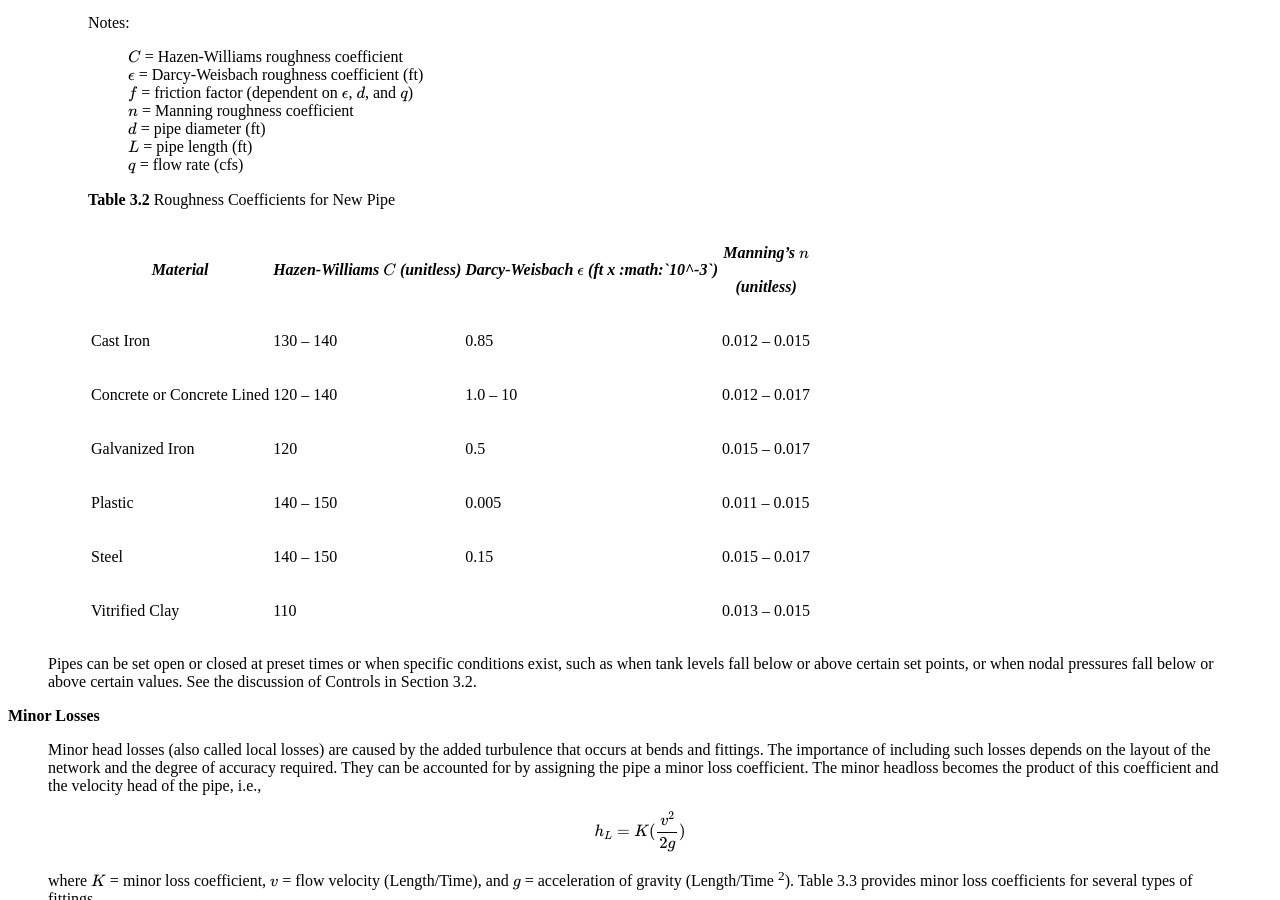
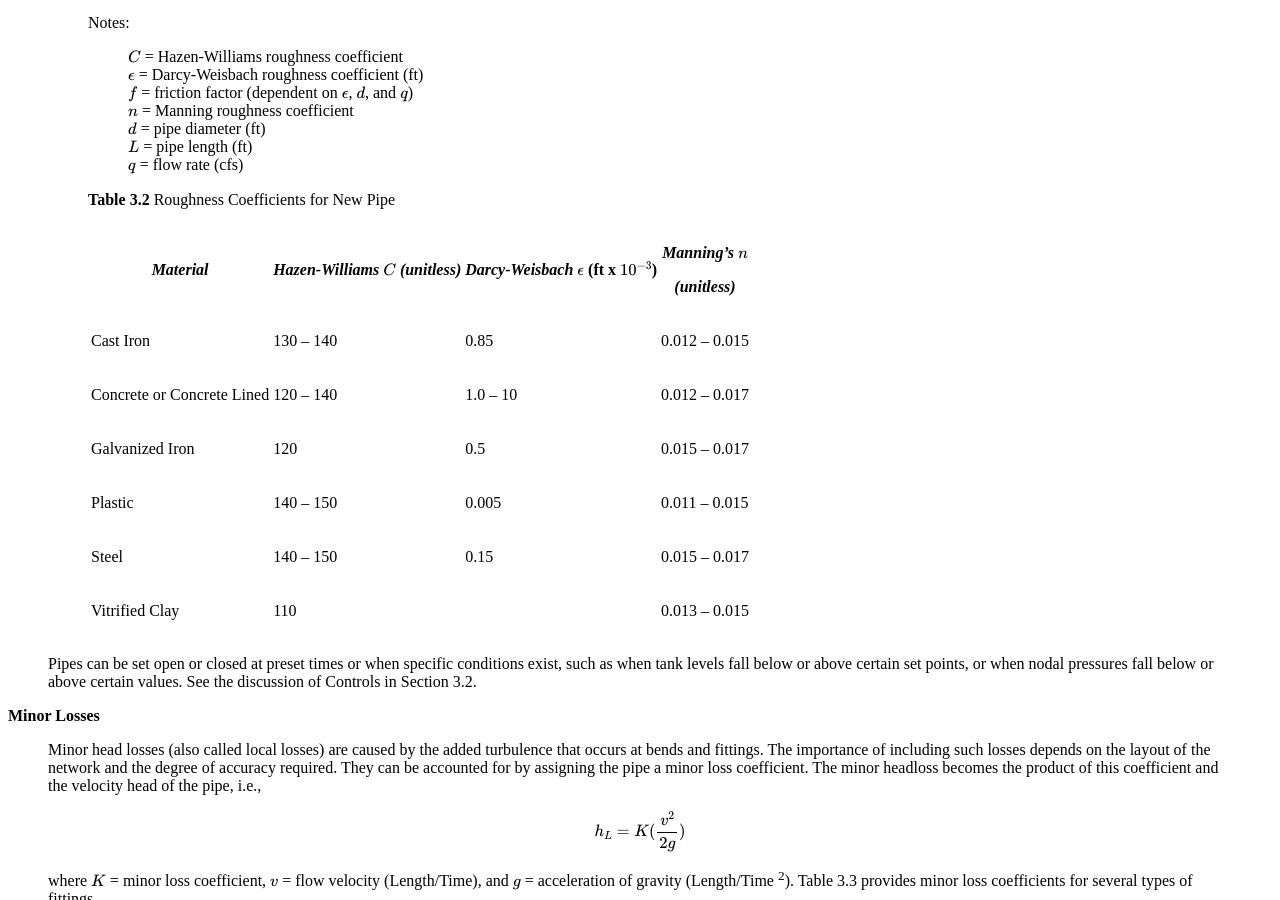
Before and after one commit to USEPA/epanet-manual, a Sphinx documentation site: the page built from docs/3_network_model.rst, in a window 1280 px wide and 900 px high, scrolled down 3958 px. Built offline with Sphinx 7.4.7 and the Read the Docs theme 2.0.0, drawn with Linux system fonts in a browser that asks for light colours.

Commit message:
Signed-off-by: fengshang1972 <51705206+fengshang1972@users.noreply.github.com>

```diff
--- a/docs/3_network_model.rst
+++ b/docs/3_network_model.rst
@@ -279,8 +279,8 @@ Physical Components
     +-----------------+------------------+-----------------+-----------------+
     |    *Material*   | *Hazen-Williams* | *Darcy-Weisbach*| *Manning's*     |
     |                 | :math:`C`        | :math:`\epsilon`| :math:`n`       |
-    |                 | *(unitless)*     | *(ft x          |                 |
-    |                 |                  | :math:`10^-3`)* | *(unitless)*    |
+    |                 | *(unitless)*     | (ft x           |                 |
+    |                 |                  | :math:`10^{-3}`)| *(unitless)*    |
     +=================+==================+=================+=================+
     |    Cast Iron    |    130 -- 140    |     0.85        |  0.012 -- 0.015 |
     +-----------------+------------------+-----------------+-----------------+
```
